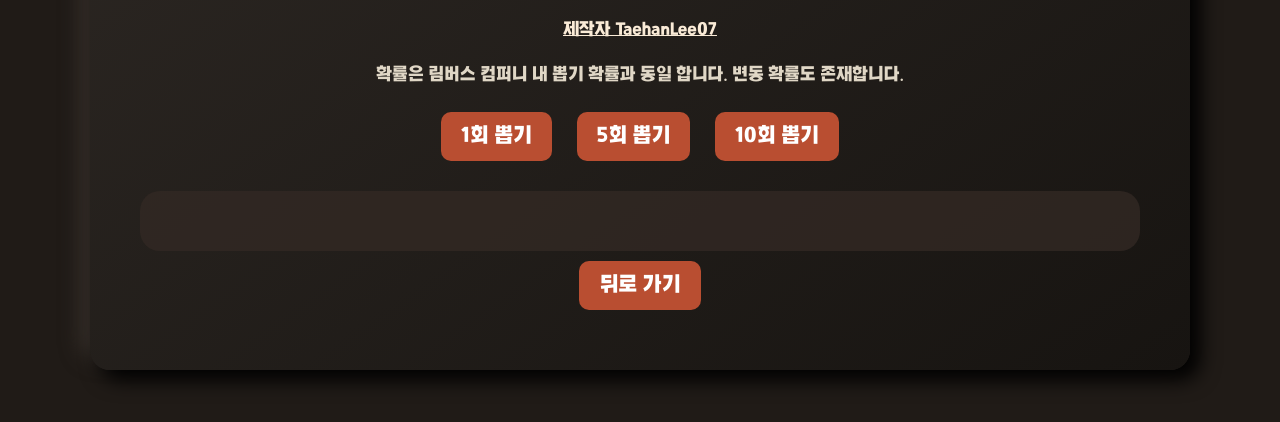
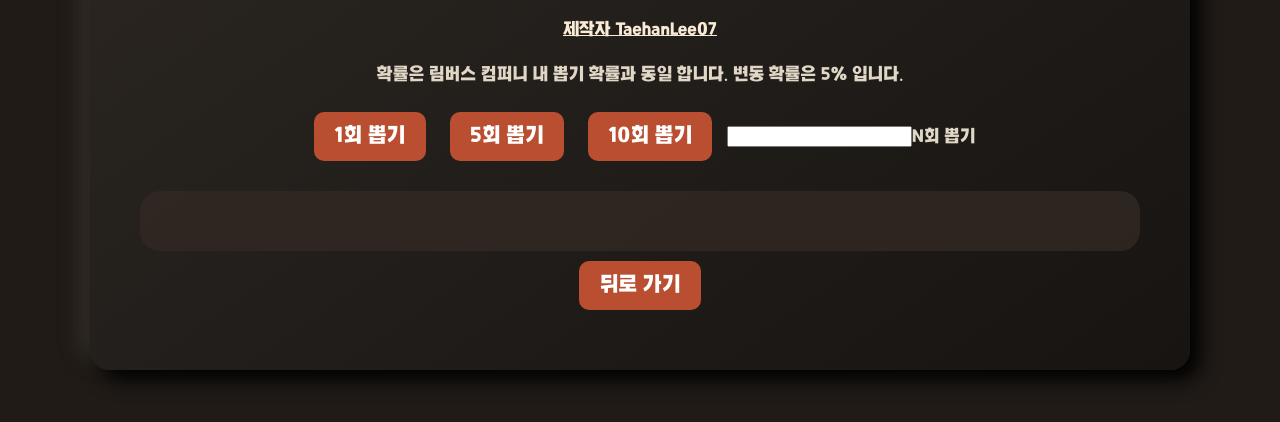
Before and after one commit to TaehanLee07/Limbus-Gacha, a plain HTML site: page index.html in a window 1280 px wide. Both pictures are taken after a click on the button "일반 추출". Shown: the part 276-698 px from the top of the page. Drawn offline with Linux system fonts and the light colour scheme.

Commit message:
Update index.html

```diff
--- a/index.html
+++ b/index.html
@@ -10,7 +10,7 @@
     <div class="container">
         <h1>Limbus Gacha Simulator</h1>
         <h4><a style="color:antiquewhite"href="https://github.com/TaehanLee07">제작자 TaehanLee07</a></h4>
-        <p>확률은 림버스 컴퍼니 내 뽑기 확률과 동일 합니다. 변동 확률도 존재합니다.</p>
+        <p>확률은 림버스 컴퍼니 내 뽑기 확률과 동일 합니다. 변동 확률은 5% 입니다.</p>
         <div class="selection">
             <button id="normalDraw">일반 추출</button>
             <button id="walpurgisDraw">발푸르기스의 밤 특별 추출</button>
@@ -30,6 +30,10 @@
             <button id="singleDraw">1회 뽑기</button>
             <button id="halfDraw">5회 뽑기</button>
             <button id="multiDraw">10회 뽑기</button>
+            <input id="NDraw">N회 뽑기</input>
+            <!-- <button id="userSelectDraw">원하는 만큼 뽑기
+                <input type="number" maxlength="3">
+            </button> -->
         </div>
 
         <div id="result" class="result"></div>
```
